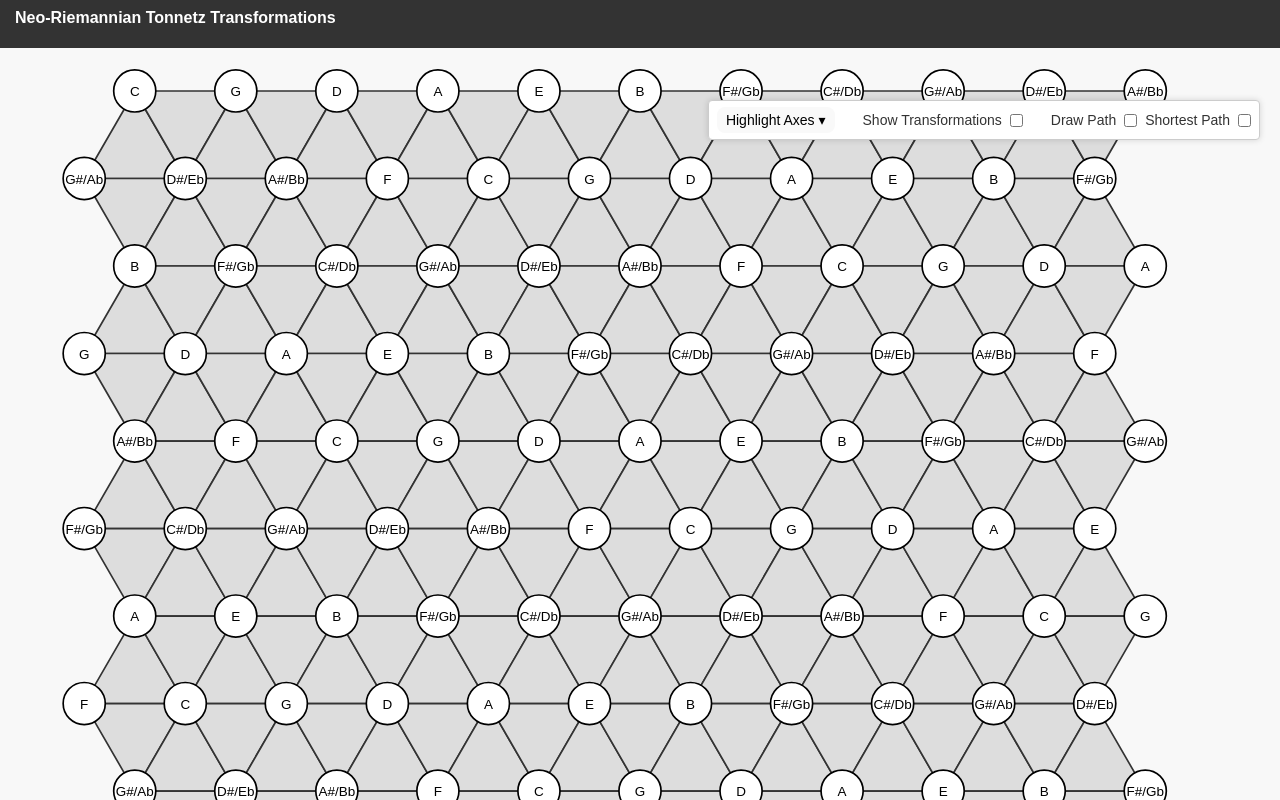
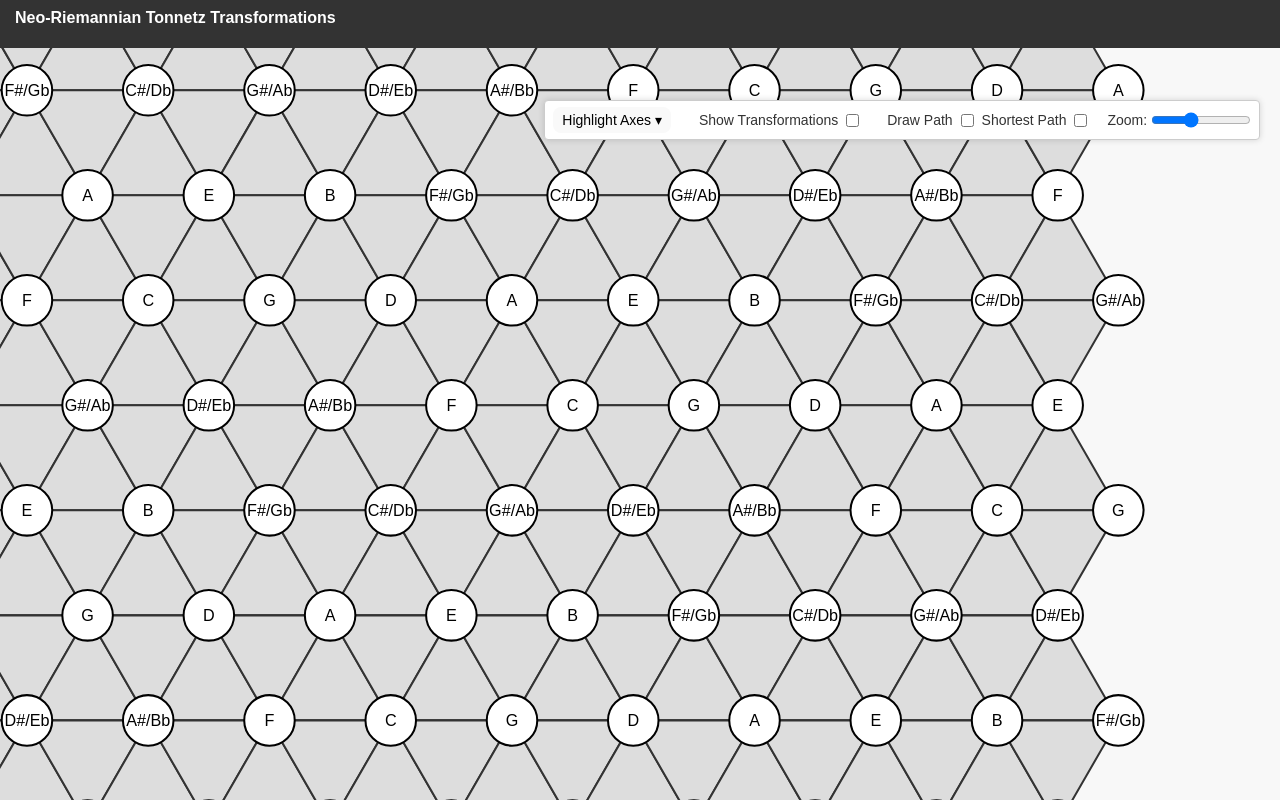
Before and after one commit to amusictheorist/tonnetz-webapp, a React (Vite) app: page / in a window 1280 px wide. Built offline with nearby package versions, Linux system fonts and the light colour scheme.

Commit message:
add zoom controls

```diff
--- a/src/components/ShortestPathControls.tsx
+++ b/src/components/ShortestPathControls.tsx
@@ -60,11 +60,6 @@ export const ShortestPathControls = ({ triangles, transformationMap }: ShortestP
               if (results.length > 0) {
                 setPath(results[0].path);
                 setShortestPaths(results.map(r => r.path));
-
-                results.forEach((result, idx) => {
-                  console.log(`Path ${idx + 1}:`, result.path);
-                  console.log(`Transformations ${idx + 1}:`, result.transformations);
-                });
               } else {
                 alert('No path found');
               }
--- a/src/components/TransformationLayer.tsx
+++ b/src/components/TransformationLayer.tsx
@@ -47,7 +47,7 @@ export const TransformationLayer = ({ selectedIds, triangles, transformationMap
 
         return labels.map(({ label, from }, index) => {
           const fromTri = triangles.find(t => t.id === from);
-          const isMajor = fromTri?.orientation === "up";
+          const isMajor = fromTri?.orientation === "+";
 
           return (
             <text
--- a/src/components/TriangleGrid.tsx
+++ b/src/components/TriangleGrid.tsx
@@ -23,6 +23,7 @@ export const TriangleGrid = () => {
     majorThirds: false
   });
   const { selectedIds, toggleSelection, clearSelection, mode, path, setPath, shortestPaths } = useInteraction();
+  const [zoom, setZoom] = useState(1.2);
 
   useEffect(() => {
     const grid = generateTriangleGrid(ROWS, COLS);
@@ -52,7 +53,7 @@ export const TriangleGrid = () => {
       {/* Control Panel */}
       <div
         style={{
-          position: "absolute",
+          position: "fixed",
           top: "100px",
           right: "20px",
           zIndex: 20,
@@ -103,6 +104,20 @@ export const TriangleGrid = () => {
           triangles={triangles}
           transformationMap={transformationMap}
         />
+
+        {/* Zoom slider */}
+        <label>
+          Zoom: { }
+          <input
+            style={{ width: "100px", height: "10px", cursor: "pointer" }}
+            type="range"
+            min={0.7}
+            max={2}
+            step={0.01}
+            value={zoom}
+            onChange={(e) => setZoom(parseFloat(e.target.value))}
+          />
+        </label>
       </div>
 
       {/* SVG Grid */}
@@ -123,6 +138,8 @@ export const TriangleGrid = () => {
             <polygon points="0 0, 6 2, 0 4" fill="blue" />
           </marker>
         </defs>
+
+        <g transform={`scale(${zoom})`} style={{transformOrigin: "center"}}>
 
         {/* Base Triangles */}
         {triangles.map((tri) => {
@@ -199,7 +216,8 @@ export const TriangleGrid = () => {
         )}
 
         {/* PC node layer */}
-        <PCNodeLayer nodes={pcNodes} />
+          <PCNodeLayer nodes={pcNodes} />
+          </g>
       </svg>
     </div>
   );
```
Also changed, not shown: src/utils/ZoomSlider.tsx (+25 -25 lines).
